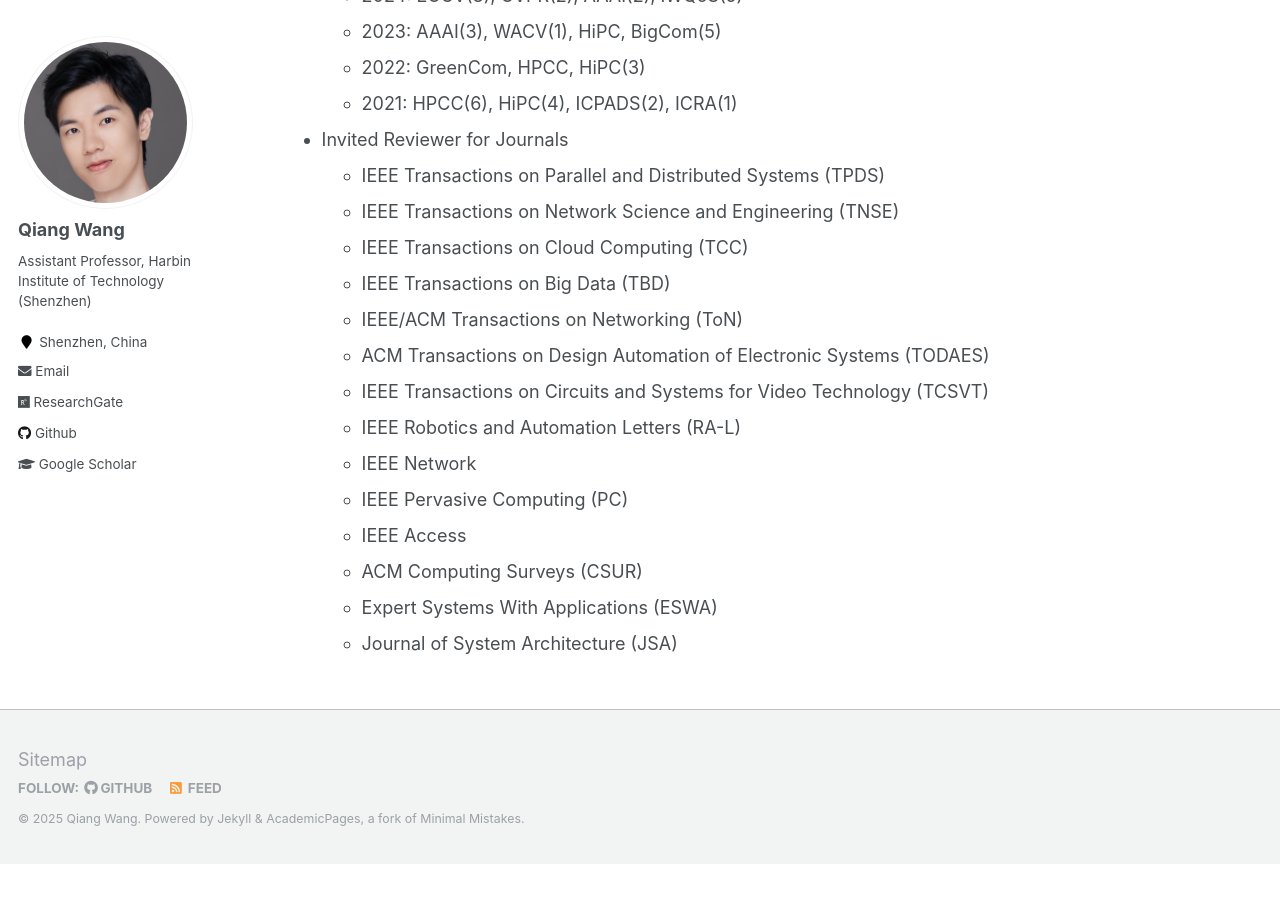
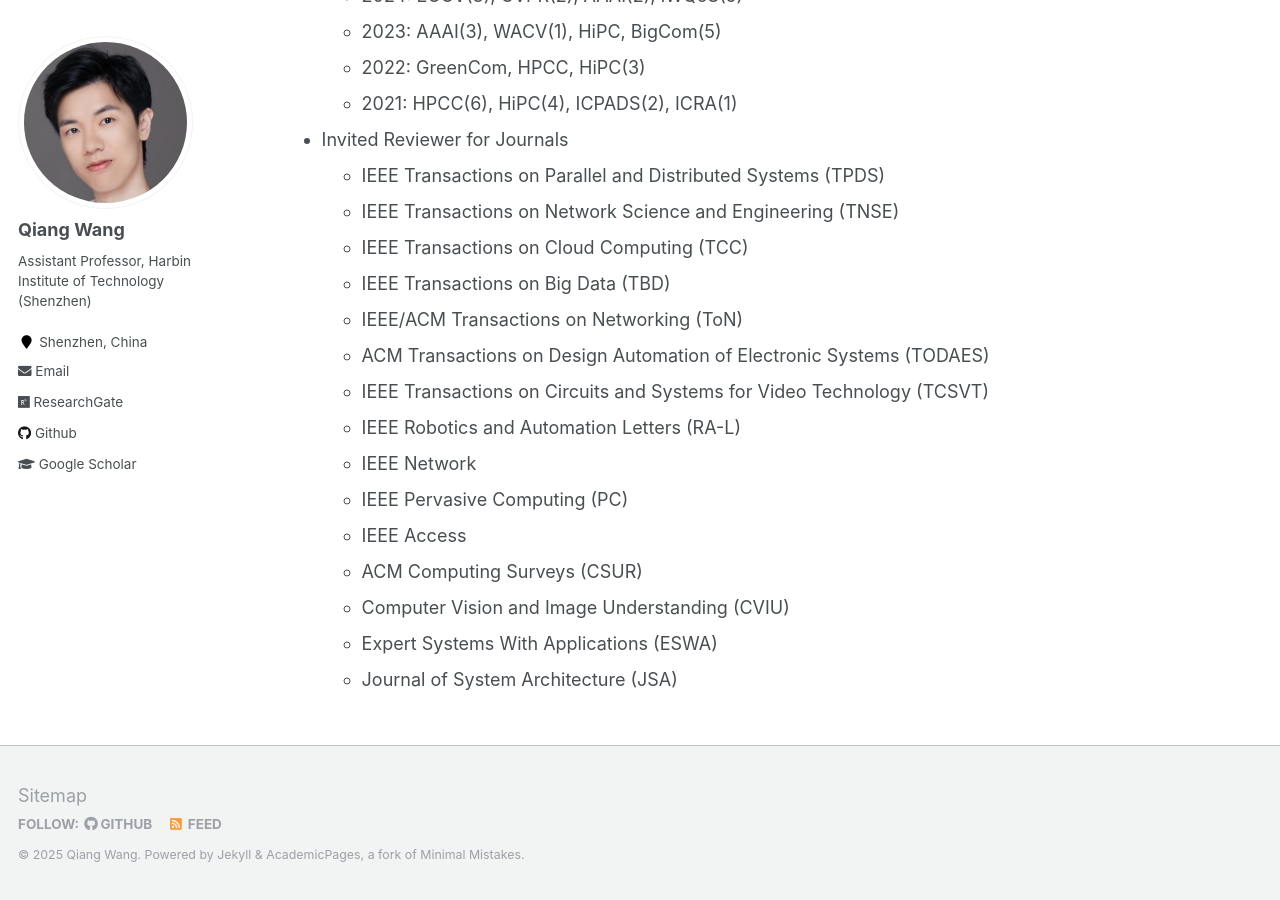
Before and after one commit to blackjack2015/blackjack2015.github.io, a Jekyll site: the page built from _pages/about.md, in a window 1280 px wide and 900 px high, scrolled down 3794 px. Built offline with Jekyll 4.4.1, drawn with Linux system fonts in a browser that asks for light colours; before the commit the page ends 4658 px from its top, so only the background shows below that.

Commit message:
Update about.md

```diff
--- a/_pages/about.md
+++ b/_pages/about.md
@@ -86,5 +86,6 @@ Qiang Wang is currently a tenure-track Associate Professor at Department of Comp
     + IEEE Pervasive Computing (PC)
     + IEEE Access
     + ACM Computing Surveys (CSUR)
+    + Computer Vision and Image Understanding (CVIU)
     + Expert Systems With Applications (ESWA)
     + Journal of System Architecture (JSA)
```
